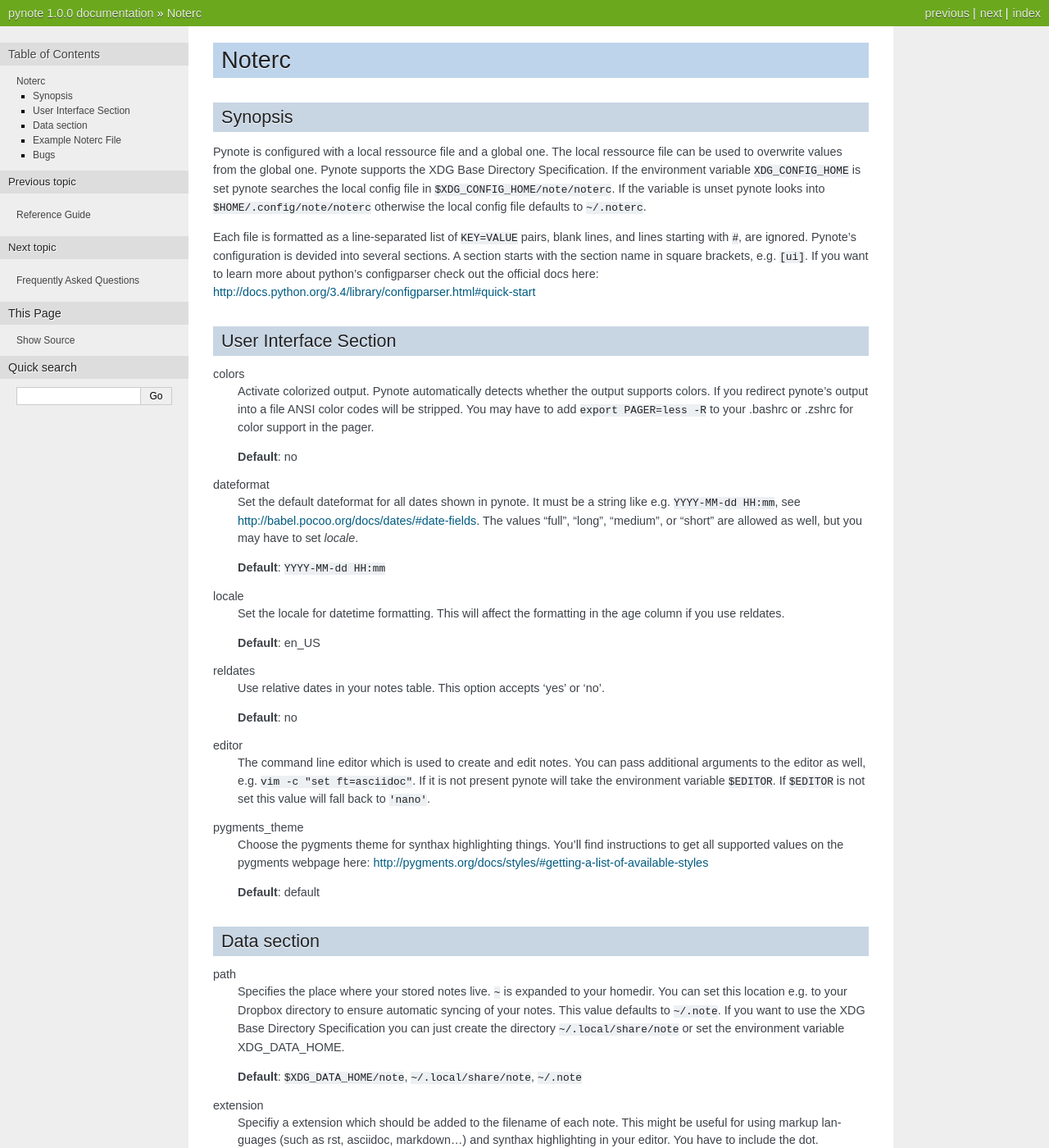
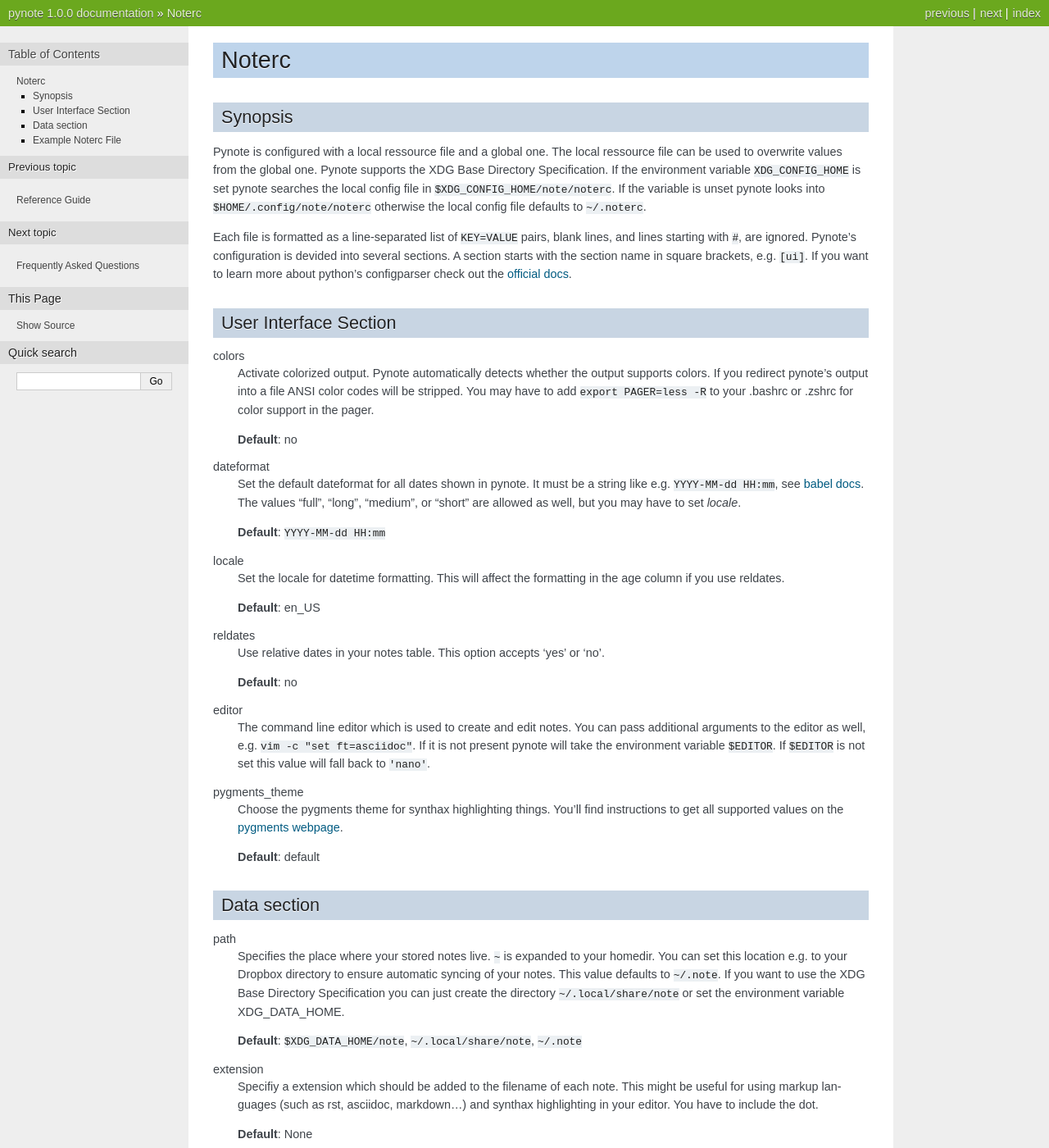
Before and after one commit to fastpacecolding/pynote, a Sphinx documentation site: the page built from doc/configuration.rst, in a window 1280 px wide and 1400 px high. Shown: the whole window at 82% size. Built offline with Sphinx 7.4.7, drawn with Linux system fonts in a browser that asks for light colours; part of the change alters nothing that is shown; some of the changed text lies outside the part shown.

```diff
--- a/doc/conf.py
+++ b/doc/conf.py
@@ -228,11 +228,24 @@ latex_documents = [
 # One entry per manual page. List of tuples
 # (source start file, name, description, authors, manual section).
 man_pages = [
-    ('configuration', 'noterc', 'runtime configuration for pynote', '', 5)
+    (
+        'configuration',
+        'noterc',
+        'runtime configuration for pynote',
+        'Stefan Tatschner <stefan@sevenbyte.org>',
+        5,
+    ),
+    (
+        'reference',
+        'note',
+        'manage notes on the commandline',
+        'Stefan Tatschner <stefan@sevenbyte.org>',
+        7,
+    ),
 ]
 
 # If true, show URL addresses after external links.
-#man_show_urls = False
+man_show_urls = True
 
 
 # -- Options for Texinfo output -------------------------------------------
--- a/doc/configuration.rst
+++ b/doc/configuration.rst
@@ -16,8 +16,9 @@ Each file is formatted as a line-separated list of ``KEY=VALUE`` pairs, blank
 lines, and lines starting with ``#``, are ignored. Pynote's configuration is
 devided into several sections. A section starts with the section name in square
 brackets, e.g. ``[ui]``. If you want to learn more about python's configparser
-check out the official docs here:
-http://docs.python.org/3.4/library/configparser.html#quick-start
+check out the `official docs`_.
+
+.. _`official docs`: http://docs.python.org/3.4/library/configparser.html#quick-start
 
 
 
@@ -34,8 +35,7 @@ colors
 
 dateformat
     Set the default dateformat for all dates shown in pynote.
-    It must be a string like e.g. ``YYYY-MM-dd HH:mm``, see
-    http://babel.pocoo.org/docs/dates/#date-fields.
+    It must be a string like e.g. ``YYYY-MM-dd HH:mm``, see `babel docs`_.
     The values "full", "long", "medium", or "short" are allowed as well,
     but you may have to set *locale*.
 
@@ -61,10 +61,12 @@ editor
 
 pygments_theme
     Choose the pygments theme for synthax highlighting things. You'll find
-    instructions to get all supported values on the pygments webpage here:
-    http://pygments.org/docs/styles/#getting-a-list-of-available-styles
+    instructions to get all supported values on the `pygments webpage`_.
 
     **Default**: default
+
+.. _`babel docs`: http://babel.pocoo.org/docs/dates/#date-fields
+.. _`pygments webpage`: http://pygments.org/docs/styles/#getting-a-list-of-available-styles
 
 
 Data section
@@ -113,11 +115,3 @@ Example Noterc File
     path = ~/Dropbox/.note/
     extension = .rst
     ignore_extensions = [".pdf", ".odt"]
-
-
-Bugs
-----
-
-Bugs? You must be kidding; there are no bugs in this software. But if
-this crazy thing happens write an email to stefan@sevenbyte.org or checkout
-the bugtracker on github https://github.com/rumpelsepp/pynote.
```
